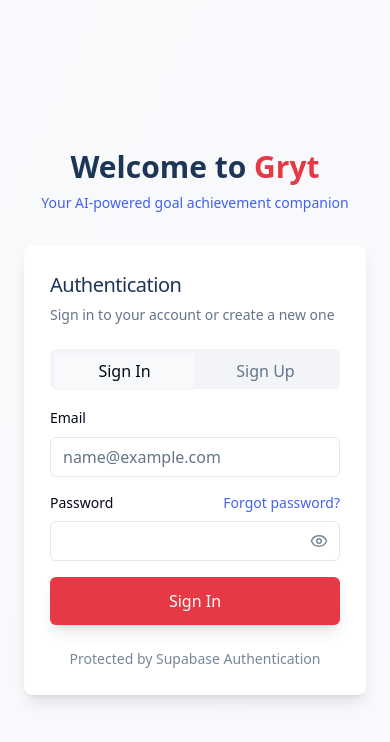
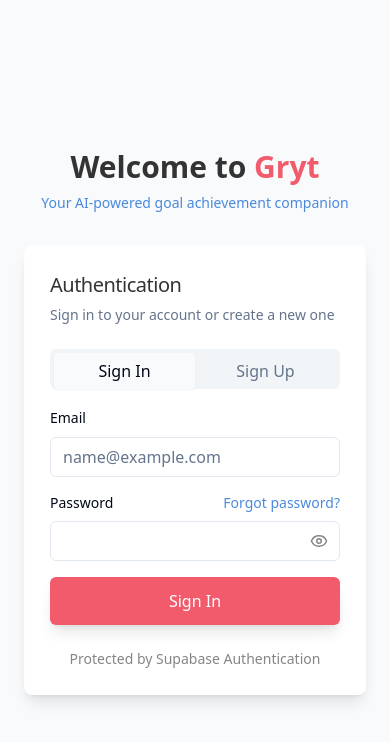
Before and after one commit to nickmerich/gryt, a React (Vite) app: page /auth in a window 390 px wide. Shown: the top 742 px of the page. Built offline with nearby package versions, Linux system fonts and the light colour scheme.

Commit message:
Refactor: Apply new color scheme and design
Updated the website's appearance to match the provided design, including color adjustments and style modifications across various components.

```diff
--- a/src/components/GhibliButton.tsx
+++ b/src/components/GhibliButton.tsx
@@ -10,19 +10,19 @@ interface GhibliButtonProps extends ButtonProps {
 const GhibliButton: React.FC<GhibliButtonProps> = ({
   children,
   className,
-  glowColor = 'red',
+  glowColor = 'blue', // Changed default to blue to match the design
   ...props
 }) => {
   const glowStyles = {
     red: 'before:from-gryt-red/20 before:to-gryt-red/5',
-    blue: 'before:from-gryt-blue/20 before:to-gryt-purple/5',
+    blue: 'before:from-gryt-blue/20 before:to-gryt-blue/5',
     light: 'before:from-gryt-light/20 before:to-gryt-light/5'
   };
 
   return (
     <Button
       className={cn(
-        'ghibli-button',
+        'ghibli-button rounded-md', // Added more rounded corners
         glowStyles[glowColor],
         className
       )}
--- a/src/components/GhibliLayout.tsx
+++ b/src/components/GhibliLayout.tsx
@@ -18,12 +18,30 @@ const GhibliLayout: React.FC<GhibliLayoutProps> = ({
   hideIllustration = false
 }) => {
   return (
-    <div className="min-h-screen flex flex-col">
-      <header className="sticky top-0 z-30 w-full backdrop-blur-sm bg-white/80 dark:bg-gryt-dark/80 border-b">
-        <div className="container mx-auto flex justify-between items-center">
+    <div className="min-h-screen flex bg-gryt-gray">
+      {/* Sidebar */}
+      <div className="hidden md:block w-64 bg-white border-r border-gray-100 p-4">
+        <div className="flex items-center mb-8">
+          <div className="w-8 h-8 bg-gryt-blue rounded-lg flex items-center justify-center text-white mr-2">
+            <span className="font-bold">G</span>
+          </div>
+          <span className="font-bold text-xl text-gryt-blue">Gryt</span>
+        </div>
+
         <MainNav />
-          <div className="hidden md:block py-2 italic text-gryt-blue font-medium">
-            Build yourself. Do the thing.
+      </div>
+
+      <div className="flex-1 flex flex-col">
+        <header className="sticky top-0 z-30 w-full backdrop-blur-sm bg-white/90 border-b md:hidden">
+          <div className="container mx-auto flex justify-between items-center p-4">
+            <div className="flex items-center">
+              <div className="w-8 h-8 bg-gryt-blue rounded-lg flex items-center justify-center text-white mr-2">
+                <span className="font-bold">G</span>
+              </div>
+              <span className="font-bold text-lg text-gryt-blue">Gryt</span>
+            </div>
+            <div className="md:hidden">
+              <MainNav />
             </div>
           </div>
         </header>
@@ -33,7 +51,7 @@ const GhibliLayout: React.FC<GhibliLayoutProps> = ({
             <div className="fixed inset-0 z-0 pointer-events-none">
               <GhibliIllustration
                 type={illustrationType}
-              className="opacity-20 w-full h-full"
+                className="opacity-10 w-full h-full"
               />
             </div>
           )}
@@ -46,12 +64,13 @@ const GhibliLayout: React.FC<GhibliLayoutProps> = ({
           </div>
         </main>
 
-      <footer className="py-6 px-4 border-t backdrop-blur-sm bg-white/80 dark:bg-gryt-dark/80 text-center text-sm text-gryt-blue dark:text-gryt-light">
+        <footer className="py-4 px-4 border-t bg-white text-center text-sm text-gryt-blue">
           <div className="container mx-auto">
             <p>© {new Date().getFullYear()} Gryt. Journey together, achieve together.</p>
           </div>
         </footer>
       </div>
+    </div>
   );
 };
 
--- a/src/components/MainNav.tsx
+++ b/src/components/MainNav.tsx
@@ -2,16 +2,21 @@
 import { useState } from 'react';
 import { Sheet, SheetContent, SheetTrigger } from '@/components/ui/sheet';
 import { Button } from '@/components/ui/button';
-import { Link } from 'react-router-dom';
-import { Menu, Home, Users, BarChart, X, MessageCircle } from 'lucide-react';
+import { Link, useLocation } from 'react-router-dom';
+import { Menu, Home, Users, BarChart, X, MessageCircle, User, Settings } from 'lucide-react';
 import ProfileMenu from './ProfileMenu';
 
 const MainNav = () => {
   const [isOpen, setIsOpen] = useState(false);
+  const location = useLocation();
+
+  const isActive = (path: string) => {
+    return location.pathname === path;
+  };
 
   const navItems = [
     {
-      name: 'Home',
+      name: 'My Dashboard',
       href: '/',
       icon: Home
     },
@@ -21,7 +26,7 @@ const MainNav = () => {
       icon: Users
     },
     {
-      name: 'Dashboard',
+      name: 'Progress',
       href: '/dashboard',
       icon: BarChart
     },
@@ -29,19 +34,31 @@ const MainNav = () => {
       name: 'Community',
       href: '/community',
       icon: MessageCircle
+    },
+    {
+      name: 'Profile',
+      href: '/profile',
+      icon: User
+    },
+    {
+      name: 'Settings',
+      href: '/settings',
+      icon: Settings
     }
   ];
 
   const NavLinks = () => (
-    <div className="flex flex-col md:flex-row md:items-center gap-1 md:gap-6">
+    <div className="flex flex-col gap-1 md:w-full">
       {navItems.map((item) => (
         <Link
           key={item.href}
           to={item.href}
-          className="flex items-center gap-2 py-2 px-3 rounded-md text-gray-700 hover:bg-blue-50 hover:text-blue-700 transition-colors"
+          className={`flex items-center gap-3 py-3 px-4 rounded-lg text-gray-700 hover:bg-gryt-light/50 hover:text-gryt-blue transition-colors ${
+            isActive(item.href) ? 'bg-gryt-light text-gryt-blue font-medium' : ''
+          }`}
           onClick={() => setIsOpen(false)}
         >
-          <item.icon className="h-4 w-4" />
+          <item.icon className="h-5 w-5" />
           <span>{item.name}</span>
         </Link>
       ))}
@@ -49,16 +66,12 @@ const MainNav = () => {
   );
 
   return (
-    <div className="flex items-center py-2">
-      <Link to="/" className="flex items-center mr-6">
-        <span className="text-xl font-bold text-blue-600">Gryt</span>
-      </Link>
-
-      <div className="hidden md:flex">
+    <div className="flex items-center md:block py-2">
+      <div className="hidden md:flex md:flex-col md:w-full">
         <NavLinks />
       </div>
 
-      <div className="ml-auto flex items-center gap-4">
+      <div className="ml-auto md:hidden flex items-center gap-4">
         <ProfileMenu />
 
         <Sheet open={isOpen} onOpenChange={setIsOpen}>
@@ -71,7 +84,7 @@ const MainNav = () => {
           <SheetContent side="left">
             <div className="flex items-center justify-between mb-6">
               <Link to="/" className="flex items-center" onClick={() => setIsOpen(false)}>
-                <span className="text-xl font-bold text-blue-600">Gryt</span>
+                <span className="text-xl font-bold text-gryt-blue">Gryt</span>
               </Link>
               <Button size="icon" variant="ghost" onClick={() => setIsOpen(false)}>
                 <X className="h-5 w-5" />
--- a/src/components/dashboard/WelcomeHeader.tsx
+++ b/src/components/dashboard/WelcomeHeader.tsx
@@ -9,6 +9,16 @@ interface WelcomeHeaderProps {
 
 const WelcomeHeader = ({ onOpenCreateDialog }: WelcomeHeaderProps) => {
   const { user } = useAuth();
+
+  // Get the time of day to display an appropriate greeting
+  const getGreeting = () => {
+    const hour = new Date().getHours();
+    if (hour < 12) return 'Good Morning';
+    if (hour < 18) return 'Good Afternoon';
+    return 'Good Evening';
+  };
+
+  const userName = user?.email?.split('@')[0] || 'there';
 
   return (
     <>
@@ -30,11 +40,18 @@ const WelcomeHeader = ({ onOpenCreateDialog }: WelcomeHeaderProps) => {
         </div>
       </div>
 
-      <div className="text-center mb-8 slide-animation">
-        <h1 className="ghibli-title mb-2">
-          Welcome to <span className="text-gryt-blue">Gryt</span>
-        </h1>
-        <p className="ghibli-subtitle">Your AI-powered goal achievement companion</p>
+      <div className="bg-gryt-light rounded-lg p-6 mb-8 slide-animation flex items-center justify-between">
+        <div className="text-left">
+          <h1 className="text-2xl font-bold text-gryt-blue mb-1">
+            {getGreeting()} {userName}!
+          </h1>
+          <p className="text-gray-600 italic">
+            "Journey together, achieve together."
+          </p>
+        </div>
+        <div className="hidden md:block">
+          {/* Could add an illustration here later */}
+        </div>
       </div>
     </>
   );
--- a/src/index.css
+++ b/src/index.css
@@ -1,10 +1,11 @@
+
 @tailwind base;
 @tailwind components;
 @tailwind utilities;
 
 @layer base {
   :root {
-    --background: 220 30% 98%;
+    --background: 210 33% 98%;
     --foreground: 222.2 84% 4.9%;
 
     --card: 0 0% 100%;
@@ -13,16 +14,16 @@
     --popover: 0 0% 100%;
     --popover-foreground: 222.2 84% 4.9%;
 
-    --primary: 228 84% 60%; /* Updated to match blue in design */
+    --primary: 215 74% 57%; /* Updated to match blue in design */
     --primary-foreground: 210 40% 98%;
 
-    --secondary: 228 84% 60%; /* Matching primary */
+    --secondary: 215 74% 57%; /* Matching primary */
     --secondary-foreground: 210 40% 98%;
 
-    --muted: 223 20% 96%; /* Light blue-gray */
+    --muted: 210 33% 96%; /* Light blue-gray */
     --muted-foreground: 215.4 16.3% 46.9%;
 
-    --accent: 242 83% 70%; /* Purple accent */
+    --accent: 242 83% 60%; /* Purple accent */
     --accent-foreground: 222.2 47.4% 11.2%;
 
     --destructive: 0 84.2% 60.2%;
@@ -34,9 +35,9 @@
 
     --radius: 0.5rem;
 
-    --sidebar-background: 0 0% 98%;
+    --sidebar-background: 0 0% 100%;
     --sidebar-foreground: 240 5.3% 26.1%;
-    --sidebar-primary: 228 84% 60%; /* Updated to match design */
+    --sidebar-primary: 215 74% 57%; /* Updated to match design */
     --sidebar-primary-foreground: 0 0% 98%;
     --sidebar-accent: 240 4.8% 95.9%;
     --sidebar-accent-foreground: 240 5.9% 10%;
@@ -110,11 +111,11 @@
   }
 
   .ghibli-title {
-    @apply font-serif text-2xl font-bold text-gryt-dark dark:text-gryt-gray;
+    @apply font-medium text-2xl font-bold text-gryt-blue dark:text-gryt-gray;
   }
 
   .ghibli-subtitle {
-    @apply font-serif text-lg font-medium text-gryt-blue dark:text-gryt-light;
+    @apply font-medium text-lg font-medium text-gryt-dark dark:text-gryt-light;
   }
 
   .floating-animation {
--- a/tailwind.config.ts
+++ b/tailwind.config.ts
@@ -1,4 +1,3 @@
-
 import type { Config } from "tailwindcss";
 
 export default {
@@ -68,14 +67,14 @@ export default {
 					600: '#8b4513',
 					800: '#5d4037'
 				},
-				// Updated Gryt App custom colors to match the design
+				// Updated Gryt App colors to match the new design
 				gryt: {
-					red: '#E63946',
-					blue: '#4361EE',
-					gray: '#F8F9FC',
-					dark: '#1D3557',
-					light: '#A8DADC',
-					purple: '#6C63FF'
+					red: '#F15B6C',     // Updated to a softer red from image
+					blue: '#4A89DC',    // Updated to match the blue from image
+					gray: '#F8F9FC',    // Light background color
+					dark: '#333333',    // Dark text color
+					light: '#E7F1FF',   // Light blue background from banner
+					purple: '#6A67CE'   // Purple accent color
 				}
 			},
 			borderRadius: {
```
Lines whose indentation alone changed are shown as unchanged.
